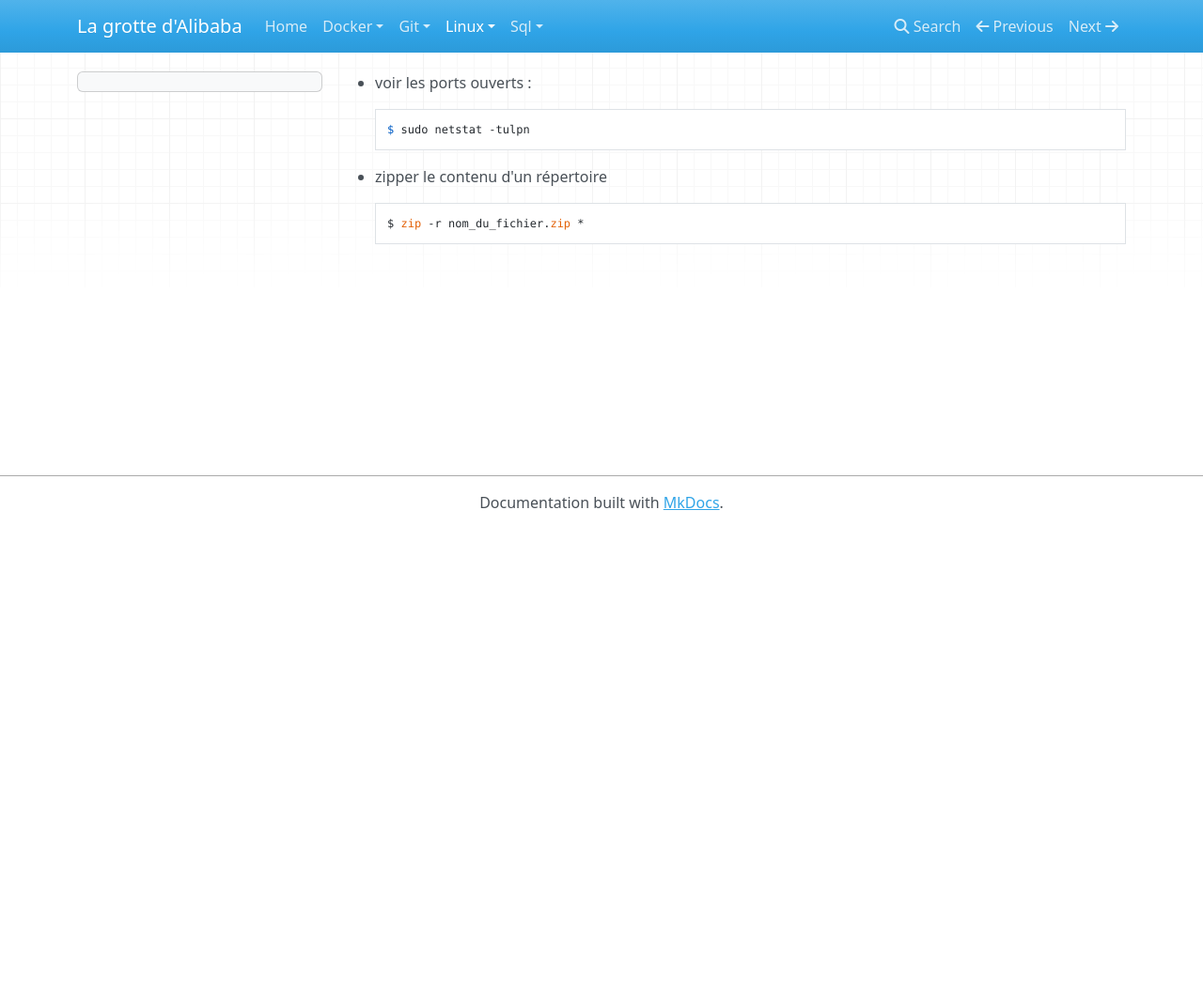
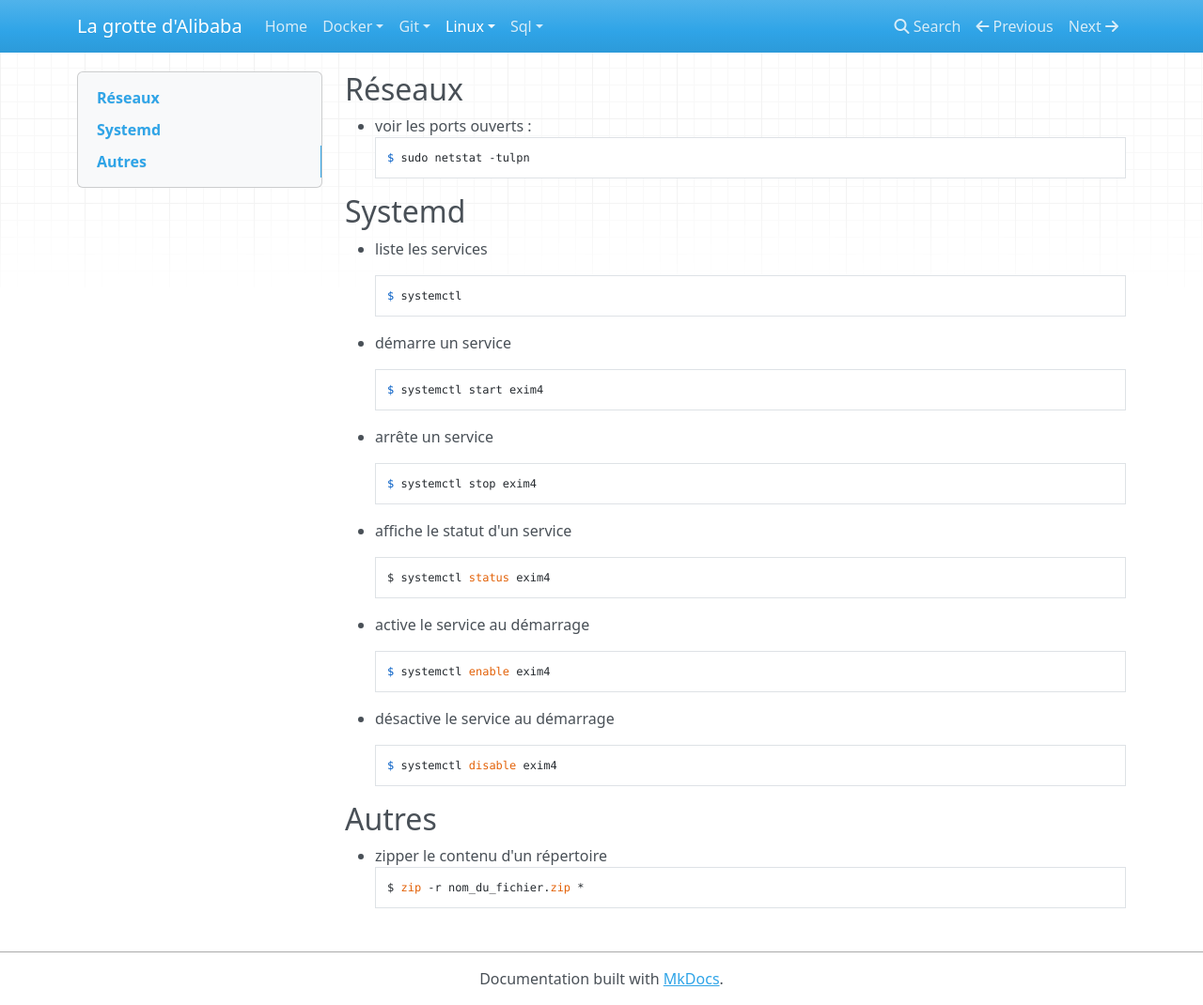
Before and after one commit to rvanlande/rvanlande.github.io, an MkDocs documentation site: the page built from docs/linux/linux.md, in a window 1280 px wide and 1070 px high. Shown: the whole window at 94% size. Built offline with MkDocs 1.6.1, drawn with Linux system fonts in a browser that asks for light colours; nearby versions of some CDN libraries.

Commit message:
update linux.md

```diff
--- a/docs/linux/linux.md
+++ b/docs/linux/linux.md
@@ -1,7 +1,37 @@
+## Réseaux
+
 * voir les ports ouverts :
 
         $ sudo netstat -tulpn
 
+## Systemd
+
+* liste les services
+
+        $ systemctl
+
+* démarre un service
+
+        $ systemctl start exim4
+
+* arrête un service
+
+        $ systemctl stop exim4
+
+* affiche le statut d'un service
+
+        $ systemctl status exim4
+
+* active le service au démarrage
+
+        $ systemctl enable exim4
+
+* désactive le service au démarrage
+
+        $ systemctl disable exim4
+
+## Autres
+
 * zipper le contenu d'un répertoire
 
         $ zip -r nom_du_fichier.zip *
```
